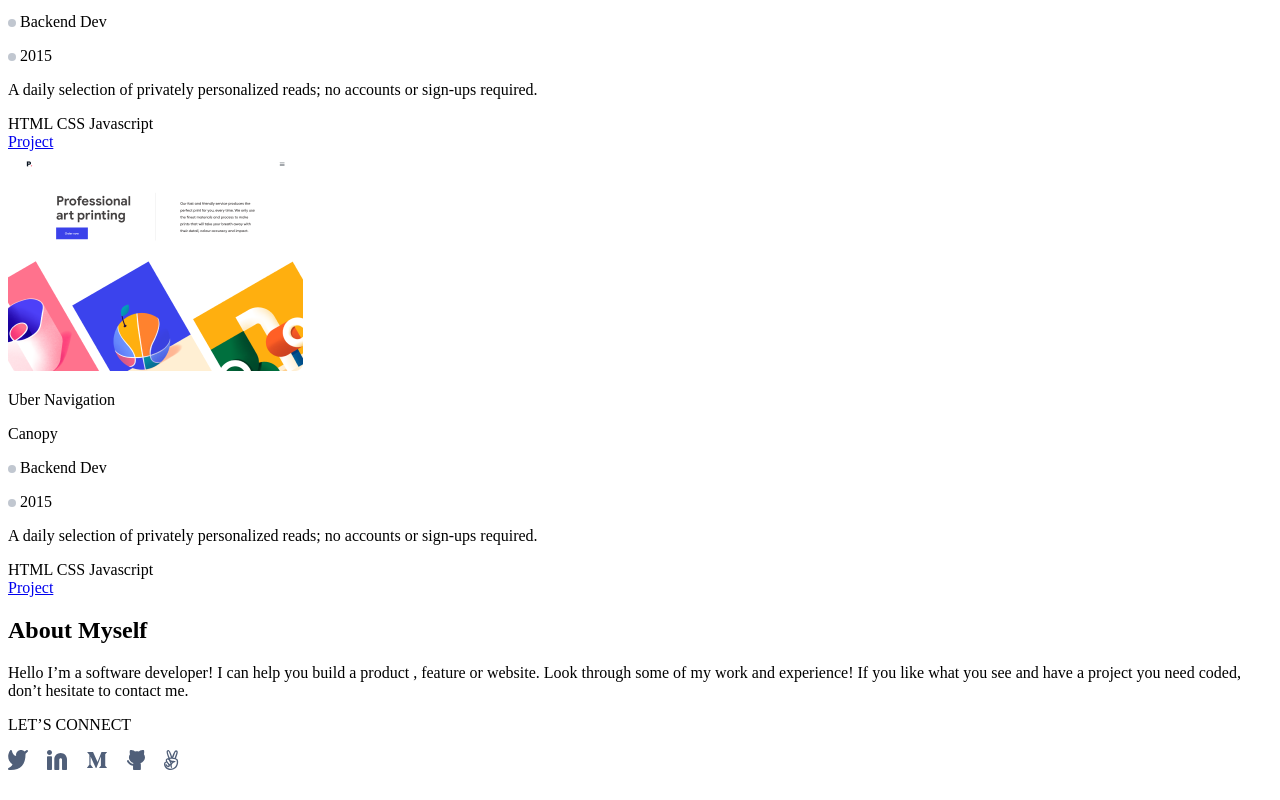
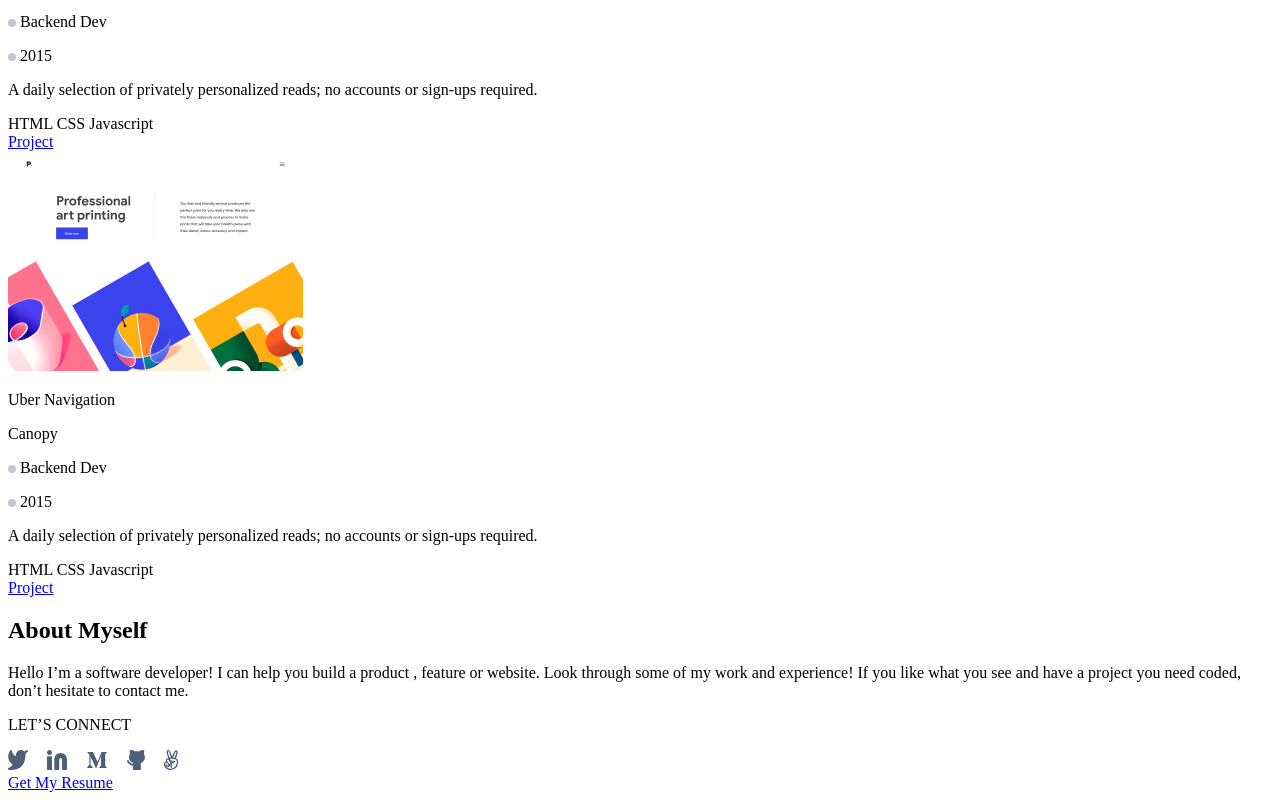
Before and after one commit to ChArham777/Desktop-Version, a website: page index.html in a window 1280 px wide. Shown: the part 1423-2223 px from the top of the page. Drawn offline with Linux system fonts and the light colour scheme; files whose address does not match are found by name.

Commit message:
Get My Resume Button

```diff
--- a/index.html
+++ b/index.html
@@ -324,5 +324,10 @@
                </div>
 
              </div>
+             <div class="btn">
+                <a href="/">Get My Resume</a>
+              </div>
+              </div>
+
 </body>
 </html>
```
